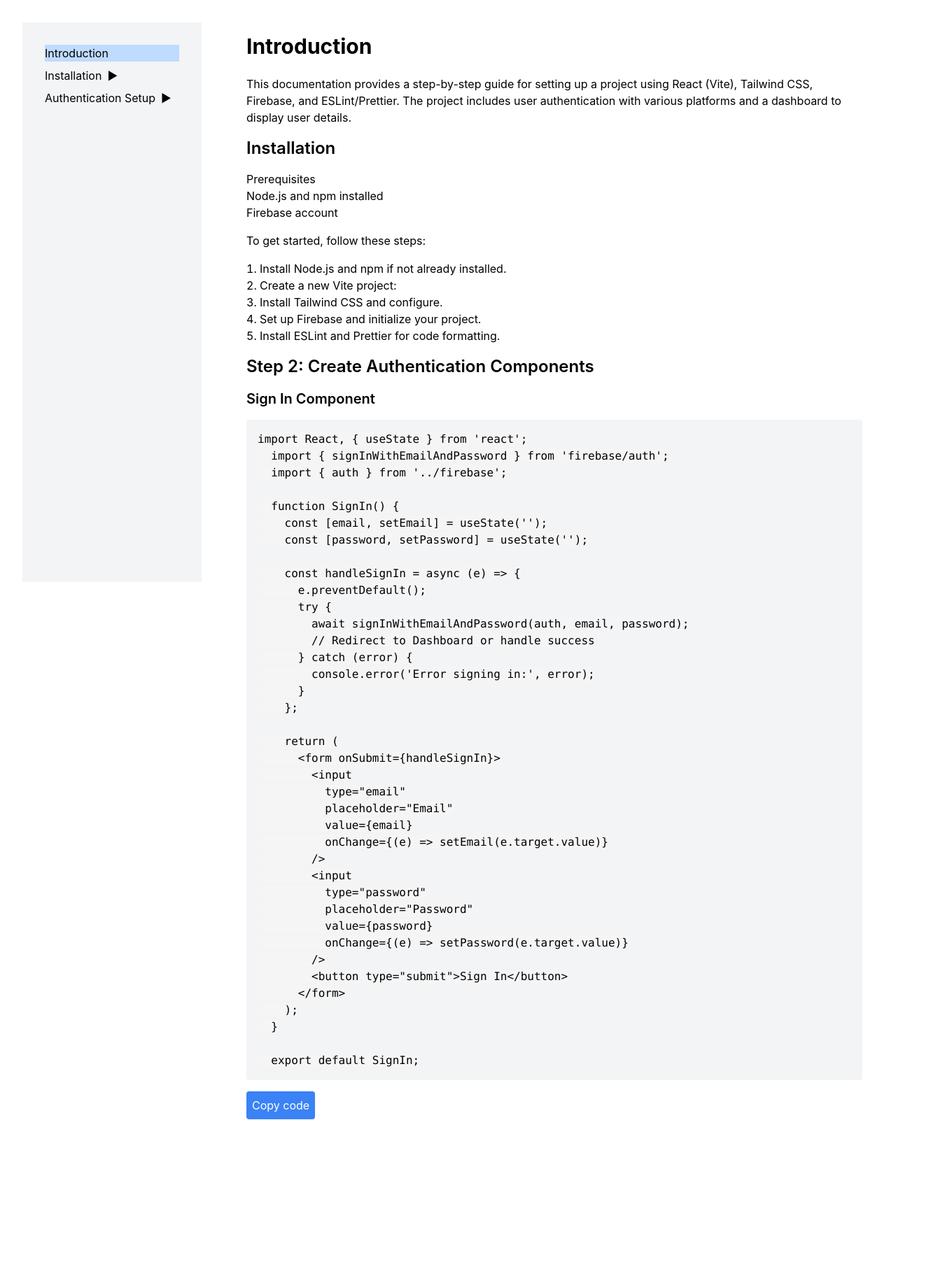
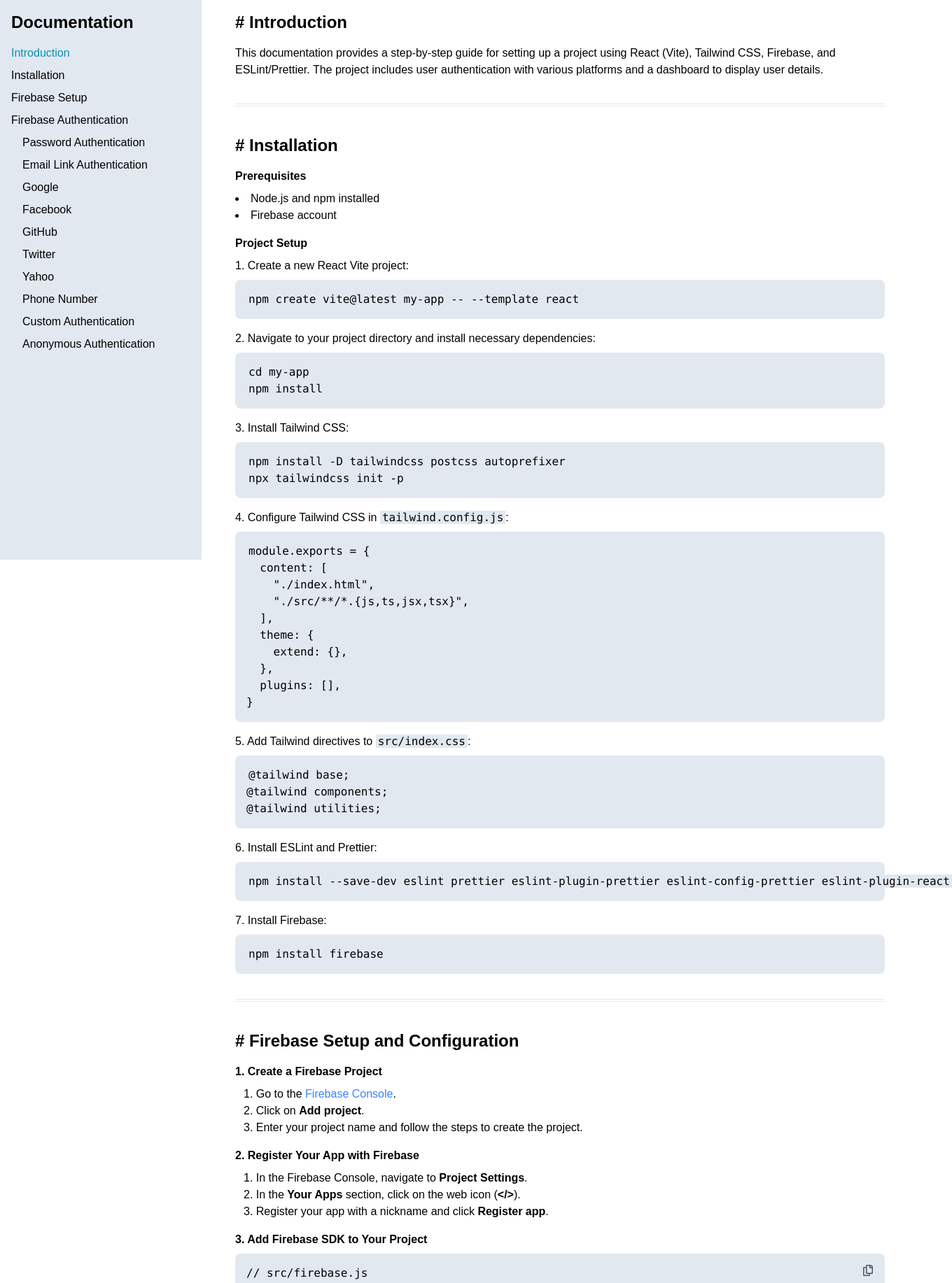
Before and after one commit to falkunam/react-firebase-auth, a React (Vite) app: page /document in a window 1280 px wide. Shown: the top 1834 px of the page at 70% size, 1360 px wide, since content can reach past the window. Before the commit the page ends 1680 px from the top, so only its background shows below. Built offline with nearby package versions, Linux system fonts and the light colour scheme.

Commit message:
document: added new structure doc

```diff
--- a/src/document/codeSnippet/index.ts
+++ b/src/document/codeSnippet/index.ts
@@ -1,6 +1,7 @@
 export const firebaseConfigSnippet =
-    `import { initializeApp } from 'firebase/app';
-  import { getAuth } from 'firebase/auth';
+ `// src/firebase.js
+import { initializeApp } from "firebase/app";
+import { getAuth } from "firebase/auth";
 
 const firebaseConfig = {
   apiKey: "YOUR_API_KEY",
@@ -15,43 +16,31 @@
 export const auth = getAuth(app);`
   ;
 
-export const signInSnippet =
-    `import React, { useState } from 'react';
-  import { signInWithEmailAndPassword } from 'firebase/auth';
-  import { auth } from '../firebase';
+export const signUpSnippet = `import { getAuth, createUserWithEmailAndPassword } from "firebase/auth";
 
-  function SignIn() {
-    const [email, setEmail] = useState('');
-    const [password, setPassword] = useState('');
+const auth = getAuth();
+createUserWithEmailAndPassword(auth, email, password)
+  .then((userCredential) => {
+    // Signed up
+    const user = userCredential.user;
+    // ...
+  })
+  .catch((error) => {
+    const errorCode = error.code;
+    const errorMessage = error.message;
+    // ..
+  });`;
 
-    const handleSignIn = async (e) => {
-      e.preventDefault();
-      try {
-        await signInWithEmailAndPassword(auth, email, password);
-        // Redirect to Dashboard or handle success
-      } catch (error) {
-        console.error('Error signing in:', error);
-      }
-    };
+export const signInSnippet = `import { getAuth, signInWithEmailAndPassword } from "firebase/auth";
 
-    return (
-      <form onSubmit={handleSignIn}>
-        <input
-          type="email"
-          placeholder="Email"
-          value={email}
-          onChange={(e) => setEmail(e.target.value)}
-        />
-        <input
-          type="password"
-          placeholder="Password"
-          value={password}
-          onChange={(e) => setPassword(e.target.value)}
-        />
-        <button type="submit">Sign In</button>
-      </form>
-    );
-  }
-
-  export default SignIn;`
-    ;
+const auth = getAuth();
+signInWithEmailAndPassword(auth, email, password)
+  .then((userCredential) => {
+    // Signed in
+    const user = userCredential.user;
+    // ...
+  })
+  .catch((error) => {
+    const errorCode = error.code;
+    const errorMessage = error.message;
+  });`;
--- a/src/document/index.tsx
+++ b/src/document/index.tsx
@@ -1,5 +1,6 @@
-import { useState } from "react";
-import { firebaseConfigSnippet, signInSnippet } from "./codeSnippet";
+import { useEffect, useState } from "react";
+import { firebaseConfigSnippet, signInSnippet, signUpSnippet } from "./codeSnippet";
+import { FaRegCopy } from "react-icons/fa";
 
 const Documentation = () => {
   const [activeTab, setActiveTab] = useState<string>('#introduction');
@@ -7,6 +8,7 @@
 
   const handleTabClick = (tab: string) => {
     setActiveTab(tab);
+    document.querySelector(tab)?.scrollIntoView({ behavior: 'smooth' });
   };
 
   const copyToClipboard = (text: string) => {
@@ -21,108 +23,283 @@
     }));
   };
 
+  useEffect(() => {
+    const handleScroll = () => {
+      const sections = document.querySelectorAll('section');
+      let currentActiveTab = '';
+
+      sections.forEach((section) => {
+        const rect = section.getBoundingClientRect();
+        if (rect.top <= 100 && rect.bottom >= 100) {
+          currentActiveTab = `#${section.id}`;
+        }
+      });
+
+      if (currentActiveTab) {
+        setActiveTab(currentActiveTab);
+      }
+    };
+
+    window.addEventListener('scroll', handleScroll);
+    handleScroll();
+
+    return () => {
+      window.removeEventListener('scroll', handleScroll);
+    };
+  }, []);
+
   return (
-    <div className="container mx-auto p-8 flex">
-      <div className="w-1/5 bg-gray-100 p-4 fixed h-full">
-        {/* <h2 className="text-2xl font-semibold mb-4">Documentation</h2> */}
+    <div className="container mx-auto flex">
+      <div className="bg-slate-200 w-72 min-h-screen text-black fixed h-full">
+        <div className="p-4 pb-0">
+          <h2 className="text-2xl font-semibold">Documentation</h2>
+        </div>
         <nav className="p-4">
           <ul>
-            <li className={`mb-2 ${activeTab === '#introduction' ? 'bg-blue-200' : ''}`}>
-              <a href="#introduction" onClick={() => handleTabClick('#introduction')}>Introduction</a>
+            <li className={`mb-2 ${activeTab === "#introduction" ? "text-cyan-600" : ""}`}>
+              <a href="#introduction" onClick={() => handleTabClick("#introduction")}>
+                Introduction
+              </a>
             </li>
-            <li className={`mb-2 ${activeTab === '#installation' ? 'bg-blue-200' : ''}`}>
-              <a href="#installation" onClick={() => handleTabClick('#installation')}>Installation</a>
-              <button onClick={() => toggleSubList('installation')} className="ml-2">
-                {openSubLists['installation'] ? '▼' : '▶'}
-              </button>
-              {openSubLists['installation'] && (
+            <li className={`mb-2 ${activeTab === "#installation" ? "text-cyan-600" : ""}`}>
+              <a href="#installation" onClick={() => handleTabClick("#installation")}>
+                Installation
+              </a>
+            </li>
+            <li className={`mb-2 ${activeTab === "#firebase-Setup" ? "text-cyan-600" : ""}`}>
+              <a href="#firebase-Setup" onClick={() => handleTabClick("#firebase-Setup")}>
+                Firebase Setup
+              </a>
+            </li>
+            <li className={`mb-2 ${activeTab === "#firebase-auth" ? "text-cyan-600" : ""}`}>
+              <a href="#firebase-auth" onClick={() => handleTabClick("#firebase-auth")}>
+                Firebase Authentication
+              </a>
+            </li>
             <ul className="ml-4 mt-2">
-                  <li className={`mb-2 ${activeTab === '#project-setup' ? 'bg-blue-200' : ''}`}>
-                    <a href="#project-setup" onClick={() => handleTabClick('#project-setup')}>Project Setup</a>
+              <li className={`mb-2 ${activeTab === "#password-authentication" ? "text-cyan-600" : ""}`}>
+                <a href="#password-authentication" onClick={() => handleTabClick("#password-authentication")}>
+                  Password Authentication
+                </a>
               </li>
-                  <li className={`mb-2 ${activeTab === '#firebase-configuration' ? 'bg-blue-200' : ''}`}>
-                    <a href="#firebase-configuration" onClick={() => handleTabClick('#firebase-configuration')}>Firebase Configuration</a>
+              <li className={`mb-2 ${activeTab === "#email-link-authentication" ? "text-cyan-600" : ""}`}>
+                <a href="#email-link-authentication" onClick={() => handleTabClick("#email-link-authentication")}>
+                  Email Link Authentication
+                </a>
+              </li>
+              <li className={`mb-2 ${activeTab === "#google-authentication" ? "text-cyan-600" : ""}`}>
+                <a href="#google-authentication" onClick={() => handleTabClick("#google-authentication")}>
+                  Google
+                </a>
+              </li>
+              <li className={`mb-2 ${activeTab === "#facebook-authentication" ? "text-cyan-600" : ""}`}>
+                <a href="#facebook-authentication" onClick={() => handleTabClick("#facebook-authentication")}>
+                  Facebook
+                </a>
+              </li>
+              <li className={`mb-2 ${activeTab === "#github-authentication" ? "text-cyan-600" : ""}`}>
+                <a href="#github-authentication" onClick={() => handleTabClick("#github-authentication")}>
+                  GitHub
+                </a>
+              </li>
+              <li className={`mb-2 ${activeTab === "#twitter-authentication" ? "text-cyan-600" : ""}`}>
+                <a href="#twitter-authentication" onClick={() => handleTabClick("#twitter-authentication")}>
+                  Twitter
+                </a>
+              </li>
+              <li className={`mb-2 ${activeTab === "#yahoo-authentication" ? "text-cyan-600" : ""}`}>
+                <a href="#yahoo-authentication" onClick={() => handleTabClick("#yahoo-authentication")}>
+                  Yahoo
+                </a>
+              </li>
+              <li className={`mb-2 ${activeTab === "#phone-authentication" ? "text-cyan-600" : ""}`}>
+                <a href="#phone-authentication" onClick={() => handleTabClick("#phone-authentication")}>
+                  Phone Number
+                </a>
+              </li>
+              <li className={`mb-2 ${activeTab === "#custom-authentication" ? "text-cyan-600" : ""}`}>
+                <a href="#custom-authentication" onClick={() => handleTabClick("#custom-authentication")}>
+                  Custom Authentication
+                </a>
+              </li>
+              <li className={`mb-2 ${activeTab === "#anonymous-authentication" ? "text-cyan-600" : ""}`}>
+                <a href="#anonymous-authentication" onClick={() => handleTabClick("#anonymous-authentication")}>
+                  Anonymous Authentication
+                </a>
               </li>
             </ul>
-              )}
-            </li>
-            <li className={`mb-2 ${activeTab === '#authentication-setup' ? 'bg-blue-200' : ''}`}>
-              <a href="#authentication-setup" onClick={() => handleTabClick('#authentication-setup')}>Authentication Setup</a>
-              <button onClick={() => toggleSubList('authentication-setup')} className="ml-2">
-                {openSubLists['authentication-setup'] ? '▼' : '▶'}
-              </button>
-              {openSubLists['authentication-setup'] && (
-                <ul className="ml-4 mt-2">
-                  <li className={`mb-2 ${activeTab === '#email-authentication' ? 'bg-blue-200' : ''}`}>
-                    <a href="#email-authentication" onClick={() => handleTabClick('#email-authentication')}>Email Authentication</a>
-                  </li>
-                  <li className={`mb-2 ${activeTab === '#mobile-authentication' ? 'bg-blue-200' : ''}`}>
-                    <a href="#mobile-authentication" onClick={() => handleTabClick('#mobile-authentication')}>Mobile Number Authentication</a>
-                  </li>
-                  <li className={`mb-2 ${activeTab === '#third-party-authentication' ? 'bg-blue-200' : ''}`}>
-                    <a href="#third-party-authentication" onClick={() => handleTabClick('#third-party-authentication')}>Third-Party Authentication</a>
-                    <button onClick={() => toggleSubList('third-party-authentication')} className="ml-2">
-                      {openSubLists['third-party-authentication'] ? '▼' : '▶'}
-                    </button>
-                    {openSubLists['third-party-authentication'] && (
-                      <ul className="ml-4 mt-2">
-                        <li className={`mb-2 ${activeTab === '#facebook-authentication' ? 'bg-blue-200' : ''}`}>
-                          <a href="#facebook-authentication" onClick={() => handleTabClick('#facebook-authentication')}>Facebook</a>
-                        </li>
-                        <li className={`mb-2 ${activeTab === '#google-authentication' ? 'bg-blue-200' : ''}`}>
-                          <a href="#google-authentication" onClick={() => handleTabClick('#google-authentication')}>Google</a>
-                        </li>
-                        <li className={`mb-2 ${activeTab === '#instagram-authentication' ? 'bg-blue-200' : ''}`}>
-                          <a href="#instagram-authentication" onClick={() => handleTabClick('#instagram-authentication')}>Instagram</a>
-                        </li>
-                        <li className={`mb-2 ${activeTab === '#github-authentication' ? 'bg-blue-200' : ''}`}>
-                          <a href="#github-authentication" onClick={() => handleTabClick('#github-authentication')}>GitHub</a>
-                        </li>
-                        <li className={`mb-2 ${activeTab === '#twitter-authentication' ? 'bg-blue-200' : ''}`}>
-                          <a href="#twitter-authentication" onClick={() => handleTabClick('#twitter-authentication')}>Twitter (X)</a>
-                        </li>
-                      </ul>
-                    )}
-                  </li>
-                </ul>
-              )}
-            </li>
           </ul>
         </nav>
       </div>
 
       <div className="w-3/4 ml-auto p-4">
-        <h1 className="text-3xl font-bold mb-6" id="introduction">Introduction</h1>
+
+        <section className="mb-10 pb-5 border-double border-b-4 border-slate-200" id="introduction">
+          <h2 className="text-2xl font-semibold mb-4" ># Introduction</h2>
           <p className="mb-4">This documentation provides a step-by-step guide for setting up a project using React (Vite), Tailwind CSS, Firebase, and ESLint/Prettier. The project includes user authentication with various platforms and a dashboard to display user details.</p>
+        </section>
 
-        <h2 className="text-2xl font-semibold mb-4" id="installation">Installation</h2>
-        <h3>Prerequisites</h3>
-        <ul className="mb-4">
+        <section className="mb-10 pb-5 border-double border-b-4 border-slate-200" id="installation">
+          <h2 className="text-2xl font-semibold mb-4"># Installation</h2>
+
+          <h3 className="font-bold mb-2">Prerequisites</h3>
+          <ul className="list-disc list-inside mb-4">
             <li>Node.js and npm installed</li>
             <li>Firebase account</li>
           </ul>
 
-        <p className="mb-4">To get started, follow these steps:</p>
-        <ol className="list-decimal list-inside mb-4">
-          <li>Install Node.js and npm if not already installed.</li>
-          <li>Create a new Vite project:</li>
-          <li>Install Tailwind CSS and configure.</li>
-          <li>Set up Firebase and initialize your project.</li>
-          <li>Install ESLint and Prettier for code formatting.</li>
+          <h3 className="font-bold mb-2">Project Setup</h3>
+          <h4 className="mb-2">1. Create a new React Vite project:</h4>
+          <div className="relative bg-slate-200 p-4 rounded-lg mb-4">
+            <pre>
+              <code>npm create vite@latest my-app -- --template react</code>
+            </pre>
+          </div>
+          <h4 className="mb-2">2. Navigate to your project directory and install necessary dependencies:</h4>
+          <div className="relative bg-slate-200 p-4 rounded-lg mb-4">
+            <pre>
+              <code>cd my-app</code>
+            </pre>
+            <pre>
+              <code>npm install</code>
+            </pre>
+          </div>
+
+          <h4 className="mb-2">3. Install Tailwind CSS:</h4>
+          <div className="relative bg-slate-200 p-4 rounded-lg mb-4">
+            <pre>
+              <code>npm install -D tailwindcss postcss autoprefixer</code>
+            </pre>
+            <pre>
+              <code>npx tailwindcss init -p</code>
+            </pre>
+          </div>
+
+          <h4 className="mb-2">4. Configure Tailwind CSS in <code>tailwind.config.js</code>:</h4>
+          <div className="relative bg-slate-200 p-4 rounded-lg mb-4">
+            <pre>
+              <code>{`module.exports = {
+  content: [
+    "./index.html",
+    "./src/**/*.{js,ts,jsx,tsx}",
+  ],
+  theme: {
+    extend: {},
+  },
+  plugins: [],
+}`}</code>
+            </pre>
+          </div>
+
+          <h4 className="mb-2">5. Add Tailwind directives to <code>src/index.css</code>:</h4>
+          <div className="relative bg-slate-200 p-4 rounded-lg mb-4">
+            <pre>
+              <code>{`@tailwind base;
+@tailwind components;
+@tailwind utilities;`}</code>
+            </pre>
+          </div>
+
+          <h4 className="mb-2">6. Install ESLint and Prettier:</h4>
+          <div className="relative bg-slate-200 p-4 rounded-lg mb-4">
+            <pre>
+              <code>npm install --save-dev eslint prettier eslint-plugin-prettier eslint-config-prettier eslint-plugin-react</code>
+            </pre>
+          </div>
+
+          <h4 className="mb-2">7. Install Firebase:</h4>
+          <div className="relative bg-slate-200 p-4 rounded-lg mb-4">
+            <pre>
+              <code>npm install firebase</code>
+            </pre>
+          </div>
+        </section>
+
+        <section className="mb-10 pb-5 border-double border-b-4 border-slate-200" id="firebase-Setup">
+          <h2 className="text-2xl font-semibold mb-4"># Firebase Setup and Configuration</h2>
+
+          <h3 className="font-bold mb-2">1. Create a Firebase Project</h3>
+          <ol className="list-decimal list-inside pl-3 mb-4">
+            <li>Go to the <a href="https://console.firebase.google.com/" target="_blank" className="text-blue-500">Firebase Console</a>.</li>
+            <li>Click on <strong>Add project</strong>.</li>
+            <li>Enter your project name and follow the steps to create the project.</li>
           </ol>
 
-        <h2 className="text-2xl font-semibold mb-4" id="firebase">Step 2: Create Authentication Components</h2>
+          <h3 className="font-bold mb-2">2. Register Your App with Firebase</h3>
+          <ol className="list-decimal list-inside pl-3 mb-4">
+            <li>In the Firebase Console, navigate to <strong>Project Settings</strong>.</li>
+            <li>In the <strong>Your Apps</strong> section, click on the web icon (<strong>{`</>`}</strong>).</li>
+            <li>Register your app with a nickname and click <strong>Register app</strong>.</li>
+          </ol>
 
-        <h3 className="text-xl font-semibold mb-4">Sign In Component</h3>
-        <pre className="bg-gray-100 p-4 rounded mb-4">
-          <code>{signInSnippet}</code>
-        </pre>
+          <h3 className="font-bold mb-2">3. Add Firebase SDK to Your Project</h3>
+
+          <div className="relative bg-slate-200 p-4 rounded-lg mb-4">
             <button
               onClick={() => copyToClipboard(signInSnippet)}
-          className="bg-blue-500 text-white p-2 rounded mb-8"
+              className="absolute top-4 right-4 bg-transparent text-gray-600 hover:text-gray-900"
             >
-          Copy code
+              <FaRegCopy size={16} />
             </button>
+            <pre>
+              {firebaseConfigSnippet}
+            </pre>
+          </div>
+
+          <h3 className="font-bold mb-2">4. Enable Authentication Methods</h3>
+          <ol className="list-decimal list-inside pl-3 mb-4">
+            <li>In the Firebase Console, go to the <strong>Authentication</strong> section.</li>
+            <li>Click on the <strong>Sign-in method</strong> tab.</li>
+            <li>Enable the desired authentication methods (Email/Password, Google, Facebook, etc.) and configure them as needed.</li>
+          </ol>
+        </section>
+
+        <section className="text-2xl font-semibold mb-5 text-cyan-600" id="firebase-auth">Firebase authentication methods</section>
+        <section className="mb-10 pb-5 border-double border-b-4 border-slate-200" id="password-authentication">
+          <h2 className="text-2xl font-semibold mb-4"># Email/Password Authentication:</h2>
+
+          <h3 className="font-bold mb-2">Enable Email/Password Authentication</h3>
+          <ol className="list-decimal list-inside pl-3 mb-4">
+            <li>In the Firebase Console, navigate to the <strong>Authentication</strong> section.</li>
+            <li>Click on the <strong>Sign-in method</strong> tab.</li>
+            <li>Enable the <strong>Email/Password</strong> provider and click <strong>Save</strong>.</li>
+          </ol>
+
+          <h3 className="font-bold mb-2">Create a new user account with a password</h3>
+          <ol className="list-disc list-inside pl-3 mb-4">
+            <li>Create a sign-up form and validate the new account details, ensuring that the password meets your app's complexity requirements</li>
+            <li>To create a new account, use <code>createUserWithEmailAndPassword</code>, passing the user's email address and chosen password</li>
+          </ol>
+          <div className="relative bg-slate-200 p-4 rounded-lg mb-4">
+            <button
+              onClick={() => copyToClipboard(signUpSnippet)}
+              className="absolute top-4 right-4 bg-transparent text-gray-600 hover:text-gray-900"
+            >
+              <FaRegCopy size={16} />
+            </button>
+            <pre>
+              {signUpSnippet}
+            </pre>
+          </div>
+
+          <h3 className="font-bold mb-2">Sign in a user with email address and password on your app's sign-in page</h3>
+          <ol className="list-disc list-inside pl-3 mb-4">
+            <li>Pass the user's email and password to <code>signInWithEmailAndPassword</code></li>
+          </ol>
+          <div className="relative bg-slate-200 p-4 rounded-lg mb-4">
+            <button
+              onClick={() => copyToClipboard(signInSnippet)}
+              className="absolute top-4 right-4 bg-transparent text-gray-600 hover:text-gray-900"
+            >
+              <FaRegCopy size={16} />
+            </button>
+            <pre>
+              {signInSnippet}
+            </pre>
+
+          </div>
+        </section>
+
       </div>
     </div>
   );
--- a/src/firebase/authetication/emailAuth/index.ts
+++ b/src/firebase/authetication/emailAuth/index.ts
@@ -72,7 +72,8 @@
 export const updateUserEmail = async (
   email: string,
   newEmail: string,
-  password: string
+  password: string,
+  setOpen: (value: boolean) => void
 ) => {
   try {
     if (auth.currentUser === null) return;
@@ -83,7 +84,8 @@
 
     // Update the email after successful reauthenticate
     await updateEmail(auth.currentUser, newEmail);
-
+    toast.success('Email update succesfully');
+    setOpen(false);
     await sendEmailVerification(auth.currentUser);
     alert(
       `A verification email has been sent to your new email address ${newEmail}!. Please verify your email to login.`
--- a/src/firebase/authetication/userAuth/index.ts
+++ b/src/firebase/authetication/userAuth/index.ts
@@ -40,6 +40,7 @@
       await reauthenticateWithCredential(user, credential);
       await deleteUser(user);
       navigate("/");
+      toast.success("Successfully delete user.");
     }
   } catch (error) {
     if (error instanceof FirebaseError) {
--- a/src/index.css
+++ b/src/index.css
@@ -3,7 +3,7 @@
 @tailwind utilities;
 
 :root {
-  font-family: Inter, system-ui, Avenir, Helvetica, Arial, sans-serif;
+  font-family: 'Poppins', sans-serif;
   line-height: 1.5;
   font-weight: 400;
 
@@ -20,5 +20,9 @@
 }
 
 code {
-  background: #f5f5f5;
+  background: #e2e8f0;
+  padding: 0 3px;
 }
+p{
+  margin-bottom: 10px;
+}
--- a/src/pages/dashboard/account/deleteUser.tsx
+++ b/src/pages/dashboard/account/deleteUser.tsx
@@ -46,7 +46,7 @@
                 <Button
                   text="Confirm delete"
                   type="button"
-                  handleClick={() => deleteUserAccount(navigate, true, false)}
+                  handleClick={() => deleteUserAccount(navigate, true, false, password)}
                 />
               </div>
             )}
--- a/src/pages/dashboard/account/updateEmail.tsx
+++ b/src/pages/dashboard/account/updateEmail.tsx
@@ -55,7 +55,7 @@
               <Button
                 text="Update Email"
                 type="button"
-                handleClick={() => updateUserEmail(email, newEmail, password)}
+                handleClick={() => updateUserEmail(email, newEmail, password, setOpen)}
               />
             </div>
           </Modal>
```
Lines whose indentation alone changed are shown as unchanged.
